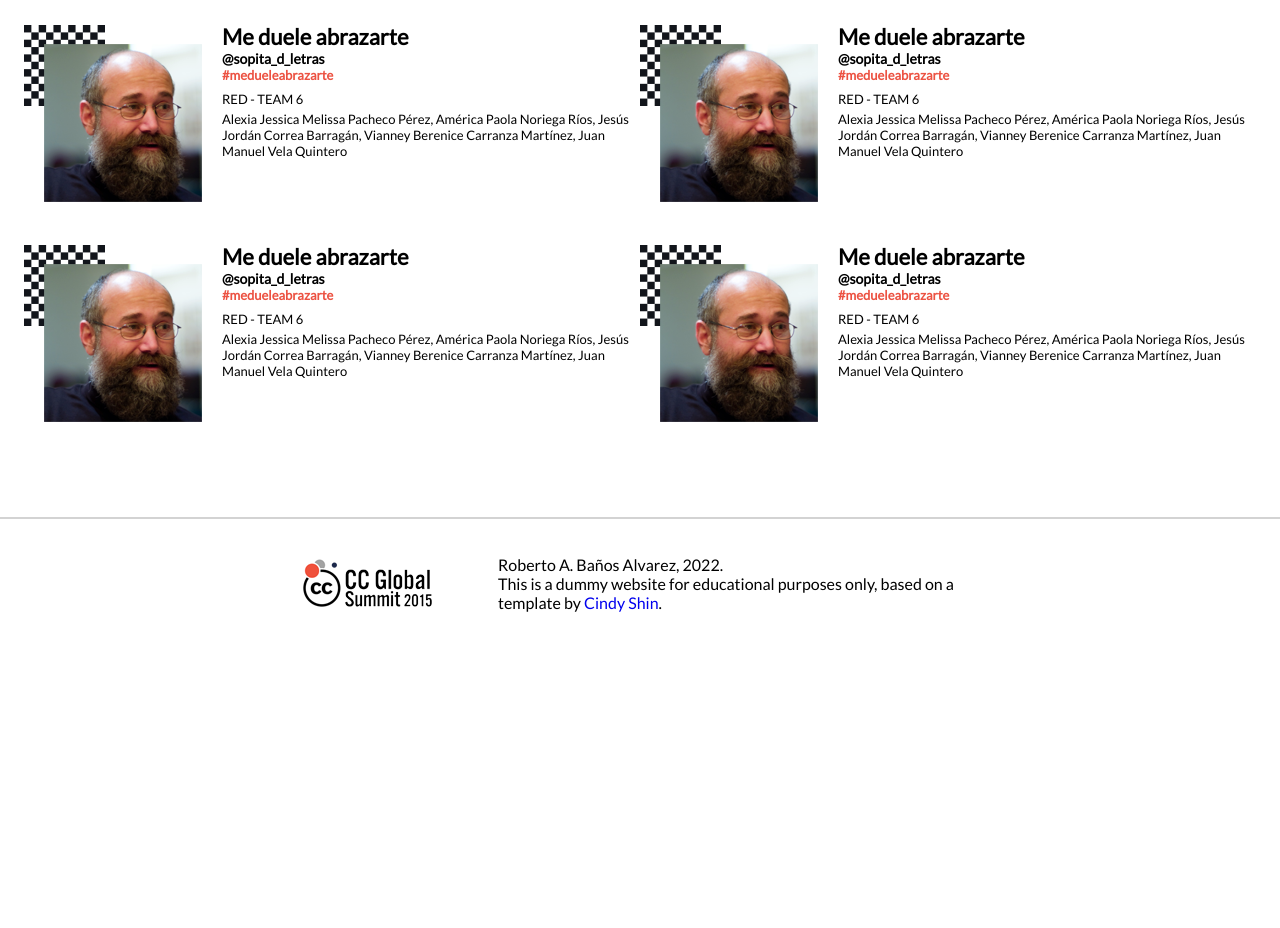
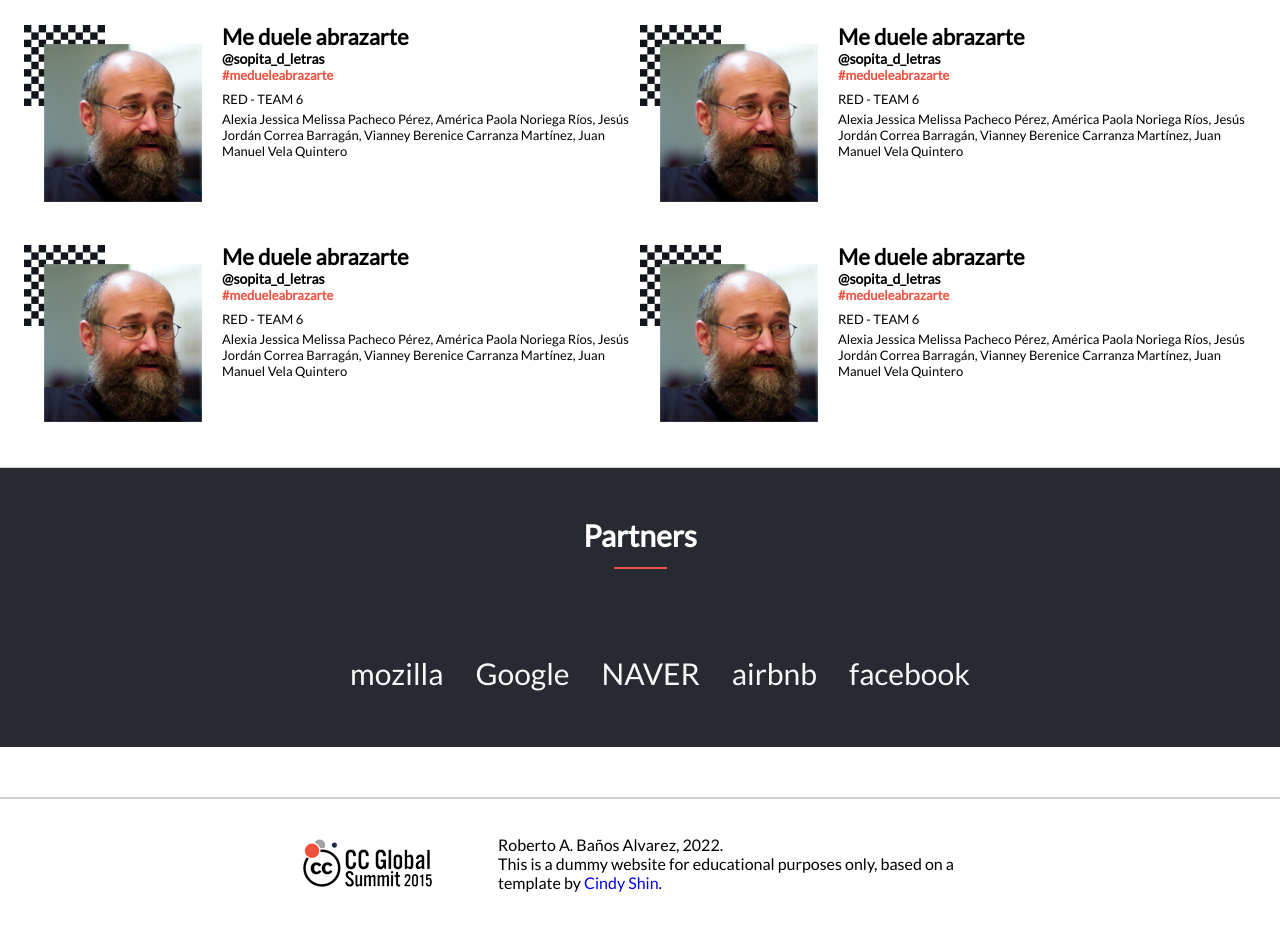
Before and after one commit to rbanos-mv/capstone-1-expo, a website: page index.html in a window 1280 px wide. Shown: the part 1411-2339 px from the top of the page. Before the commit the page ends 2059 px from the top, so only its background shows below. Drawn offline with Linux system fonts and the light colour scheme; a web font is replaced by a local one.

Commit message:
Move partners section from about to index

```diff
--- a/index.html
+++ b/index.html
@@ -194,6 +194,17 @@
           </div>
         </div>
       </section>
+      <section id="about-partners" class="section about-partners">
+        <h2 class="section-title">Partners</h2>
+        <div class="separator"></div>
+        <ul class="about-list">
+          <li class="about-item">mozilla</li>
+          <li class="about-item">Google</li>
+          <li class="about-item">NAVER</li>
+          <li class="about-item">airbnb</li>
+          <li class="about-item">facebook</li>
+        </ul>
+      </section>
       <footer>
         <img class="footer-img" src="resources/images/logo.png" alt="" />
         <p class="footer-text">
--- a/resources/scss/styles.scss
+++ b/resources/scss/styles.scss
@@ -424,6 +424,20 @@ nav {
   color: white;
 }
 
+.about-list {
+  display: flex;
+  flex-direction: row;
+  justify-content: space-around;
+  flex-wrap: wrap;
+}
+
+.about-item {
+  padding: 8px;
+  font-size: 20px;
+  color: $lighter;
+  list-style: none;
+}
+
 footer {
   display: flex;
   flex-direction: row;
@@ -607,6 +621,10 @@ footer {
 
   .about-prev-img {
     width: 50%;
-    // padding: 10px 20px;
+  }
+
+  .about-item {
+    padding: 16px;
+    font-size: 30px;
   }
 }
```
Also changed, not shown: about.html (+0 -9 lines), resources/css/styles.min.css, 1 other file.
